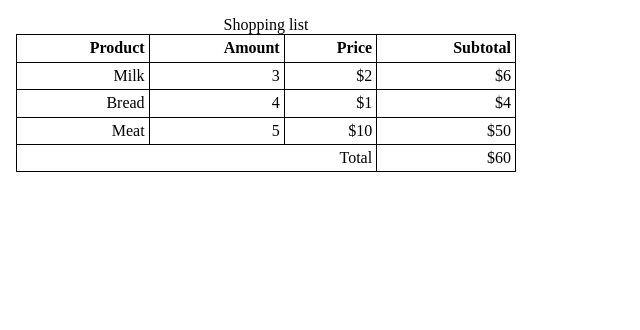
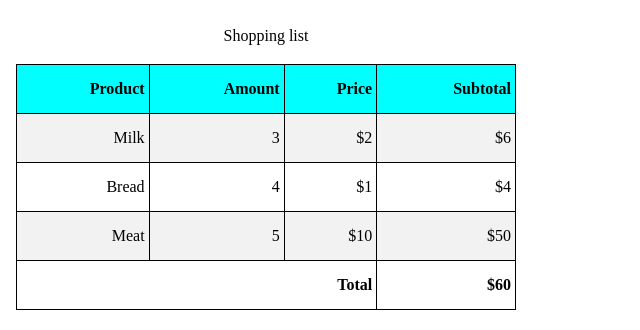
Before and after one commit to gon4aruk/Foundation, a plain HTML site: page index.html in a window 1280 px wide. Shown: the whole page, without its empty margins (0-640 px from the left). Drawn offline with nearby package versions, Linux system fonts and the light colour scheme.

Commit message:
lesson17

```diff
--- a/index.html
+++ b/index.html
@@ -9,6 +9,7 @@
 </head>
 
 <body>
+    <div>
         <table>
             <caption>Shopping list</caption>
             <thead>
@@ -44,6 +45,7 @@
                 <td>$60</td>
             </tfoot>
         </table>
+    </div>
 </body>
 
 </html>
--- a/styles.css
+++ b/styles.css
@@ -1,5 +1,9 @@
 * {
     box-sizing: border-box;
+}
+
+div {
+    overflow-x: auto;
 }
 
 table {
@@ -8,6 +12,15 @@ table {
     border: 1px solid black;
     border-collapse: collapse;
     text-align: right;
+    line-height: 40px;
+}
+
+caption {
+    margin-bottom: 8px;
+}
+
+th {
+    background-color: aqua;
 }
 
 th,
@@ -15,3 +28,16 @@ td {
     border: 1px solid black;
     padding: 4px;
 }
+
+tbody>tr:nth-child(odd) {
+    background-color: #f2f2f2;
+}
+
+tbody>tr:hover {
+    background-color: #aaa;
+    color: #fff;
+}
+
+tfoot {
+    font-weight: 700;
+}
```
Lines whose indentation alone changed are shown as unchanged.
